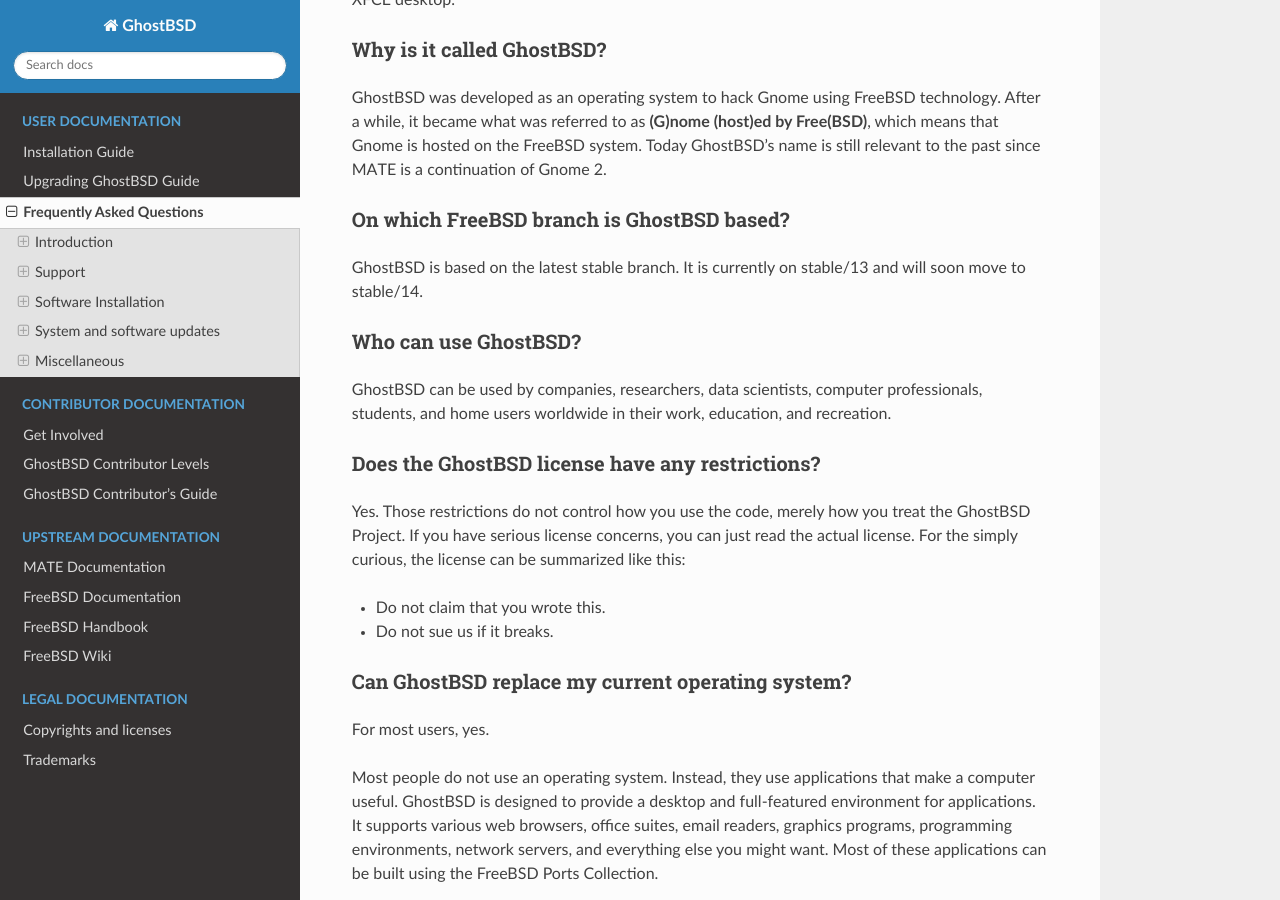
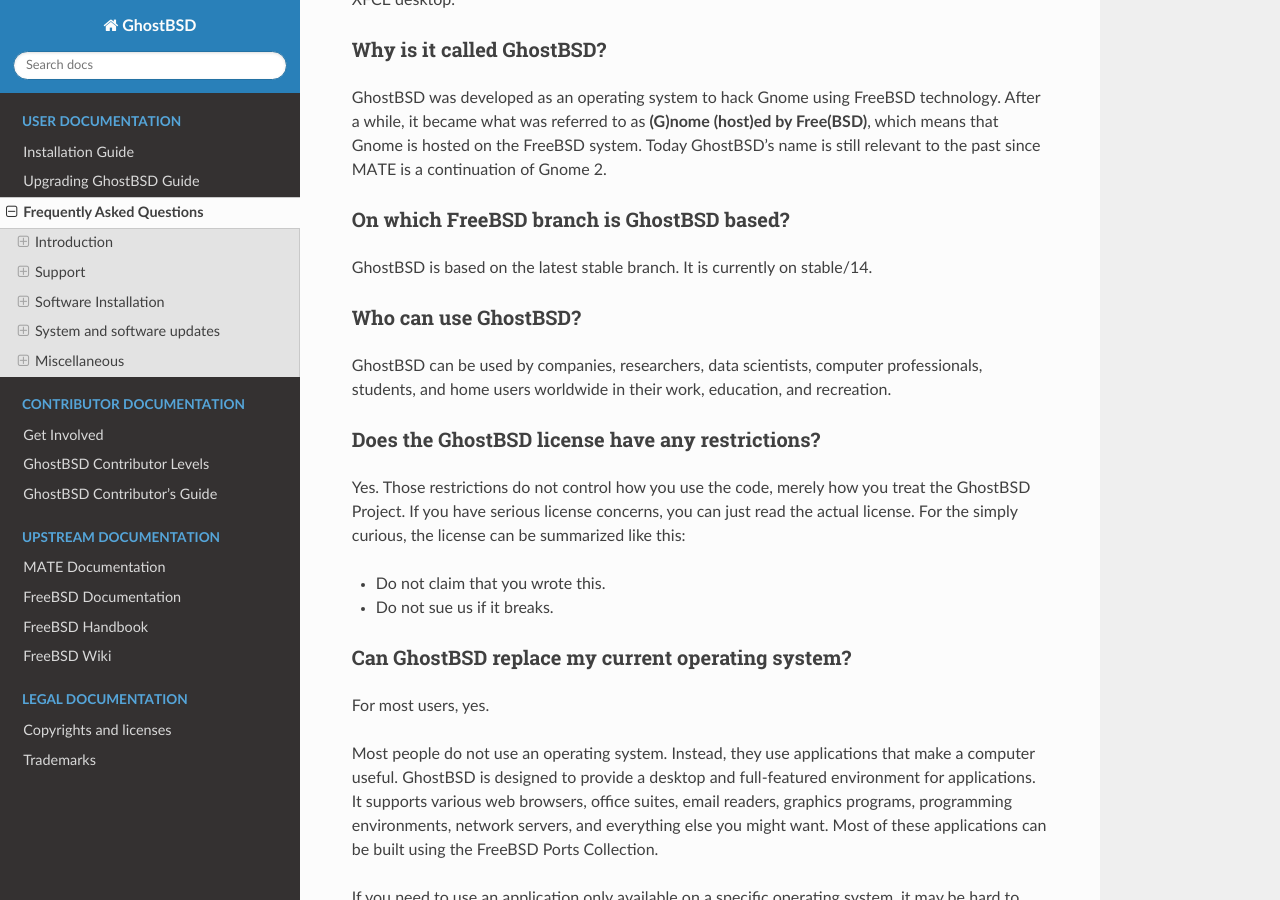
Before and after one commit to ghostbsd/documentation, a Sphinx documentation site: the page built from source/user/FAQ.md, in a window 1280 px wide and 900 px high, scrolled down 1034 px. Built offline with Sphinx 7.4.7 and the Read the Docs theme 2.0.0, drawn with Linux system fonts in a browser that asks for light colours.

Commit message:
Update FAQ.md
Corrected information on version.

```diff
--- a/source/user/FAQ.md
+++ b/source/user/FAQ.md
@@ -22,7 +22,7 @@
 
 ### On which FreeBSD branch is GhostBSD based?
 
-GhostBSD is based on the latest stable branch. It is currently on stable/13 and will soon move to stable/14.
+GhostBSD is based on the latest stable branch. It is currently on stable/14.
 
 ### Who can use GhostBSD?
 
```
